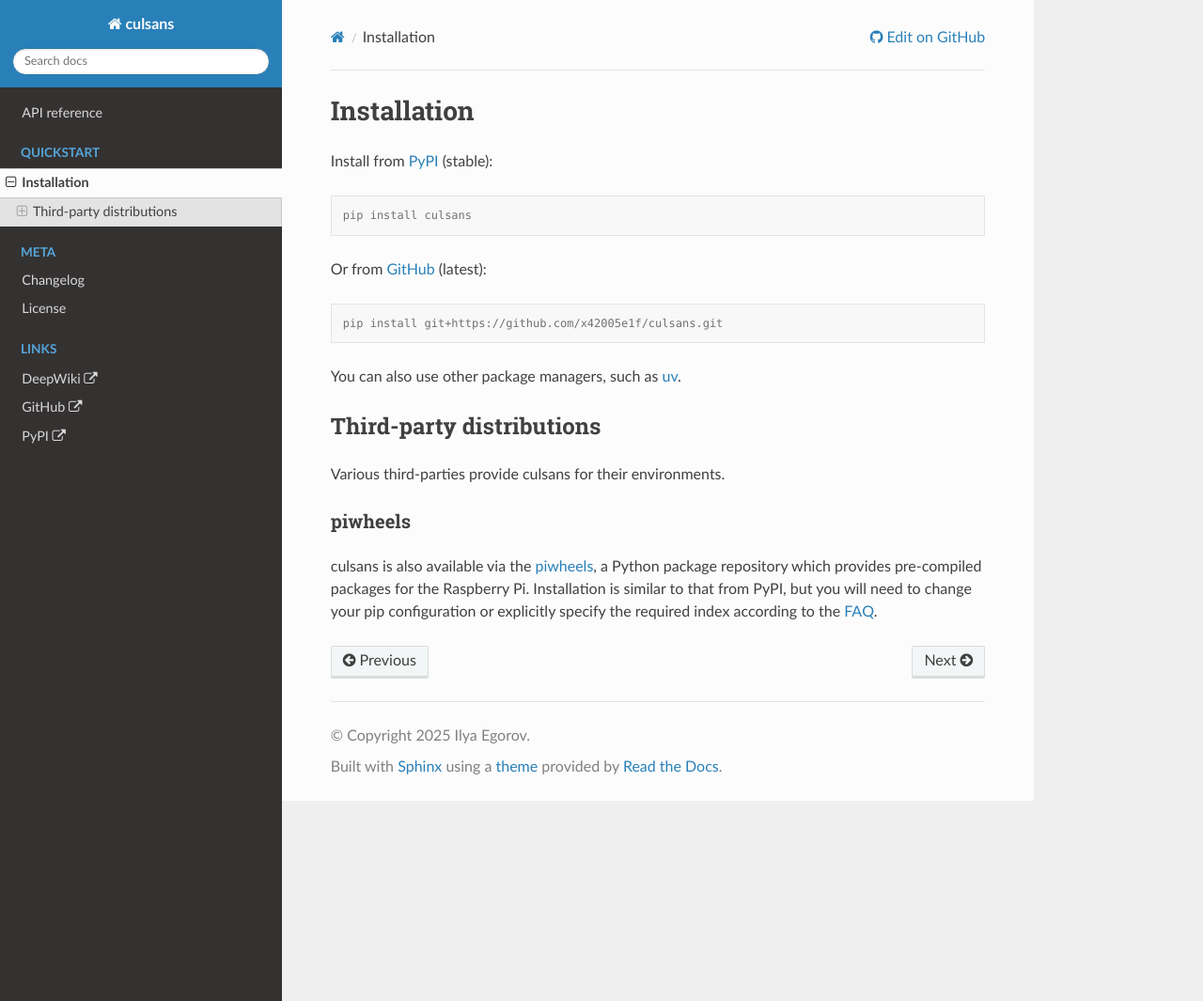
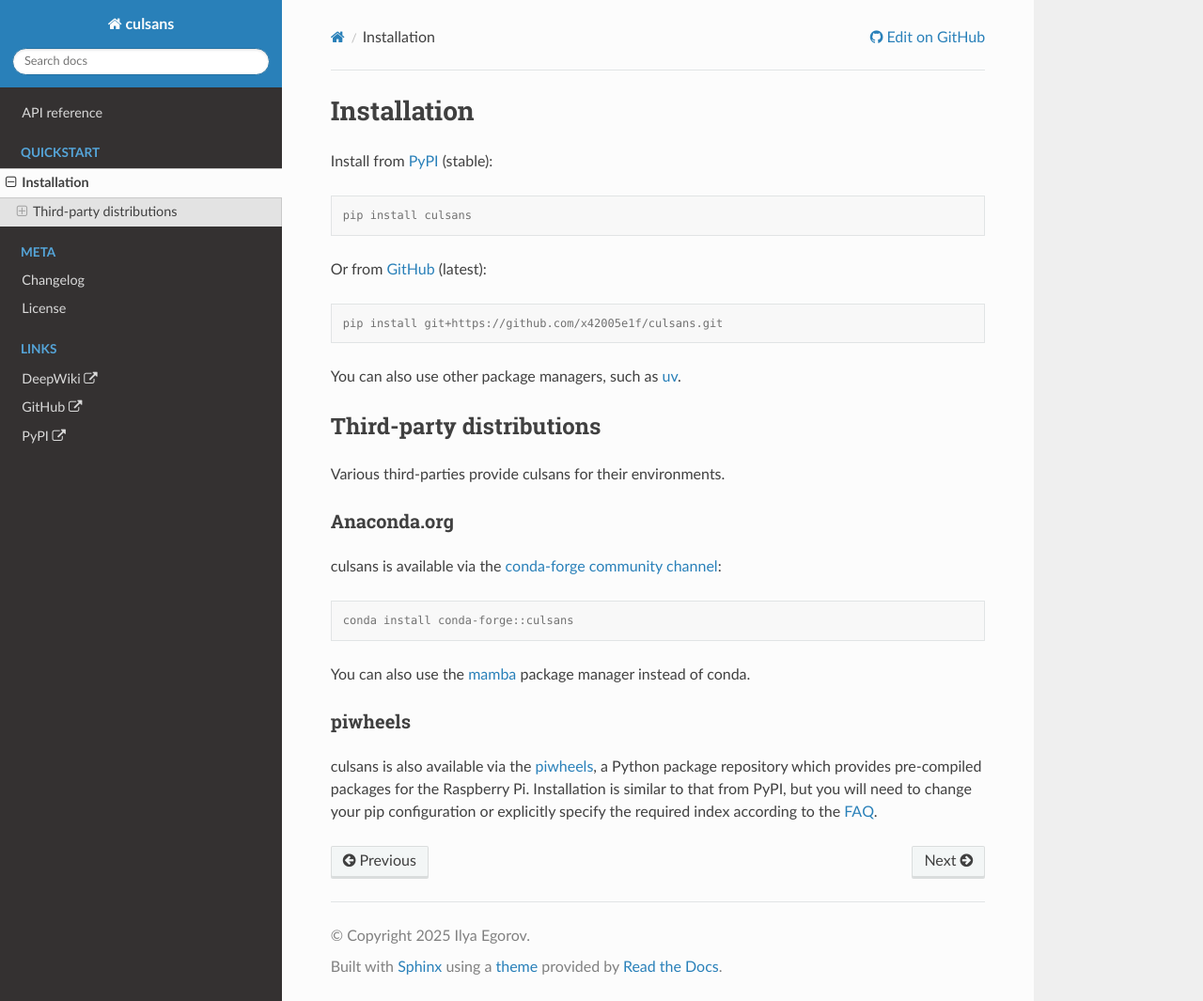
Before and after one commit to x42005e1f/culsans, a Sphinx documentation site: the page built from docs/installation.rst, in a window 1280 px wide and 1065 px high. Shown: the whole window at 94% size. Built offline with Sphinx 7.4.7 and the Read the Docs theme 3.1.0, drawn with Linux system fonts in a browser that asks for light colours; the version number could not be read and is left out.

Commit message:
docs: add Anaconda.org as an installation option
Initiated by A2A Python SDK.

```diff
--- a/docs/installation.rst
+++ b/docs/installation.rst
@@ -14,6 +14,19 @@ Third-party distributions
 
 Various third-parties provide culsans for their environments.
 
+Anaconda.org
+^^^^^^^^^^^^
+
+culsans is available via the `conda-forge community channel <https://
+anaconda.org/conda-forge/culsans>`__:
+
+.. code:: console
+
+    conda install conda-forge::culsans
+
+You can also use the `mamba <https://github.com/mamba-org/mamba>`__ package
+manager instead of conda.
+
 piwheels
 ^^^^^^^^
 
```
